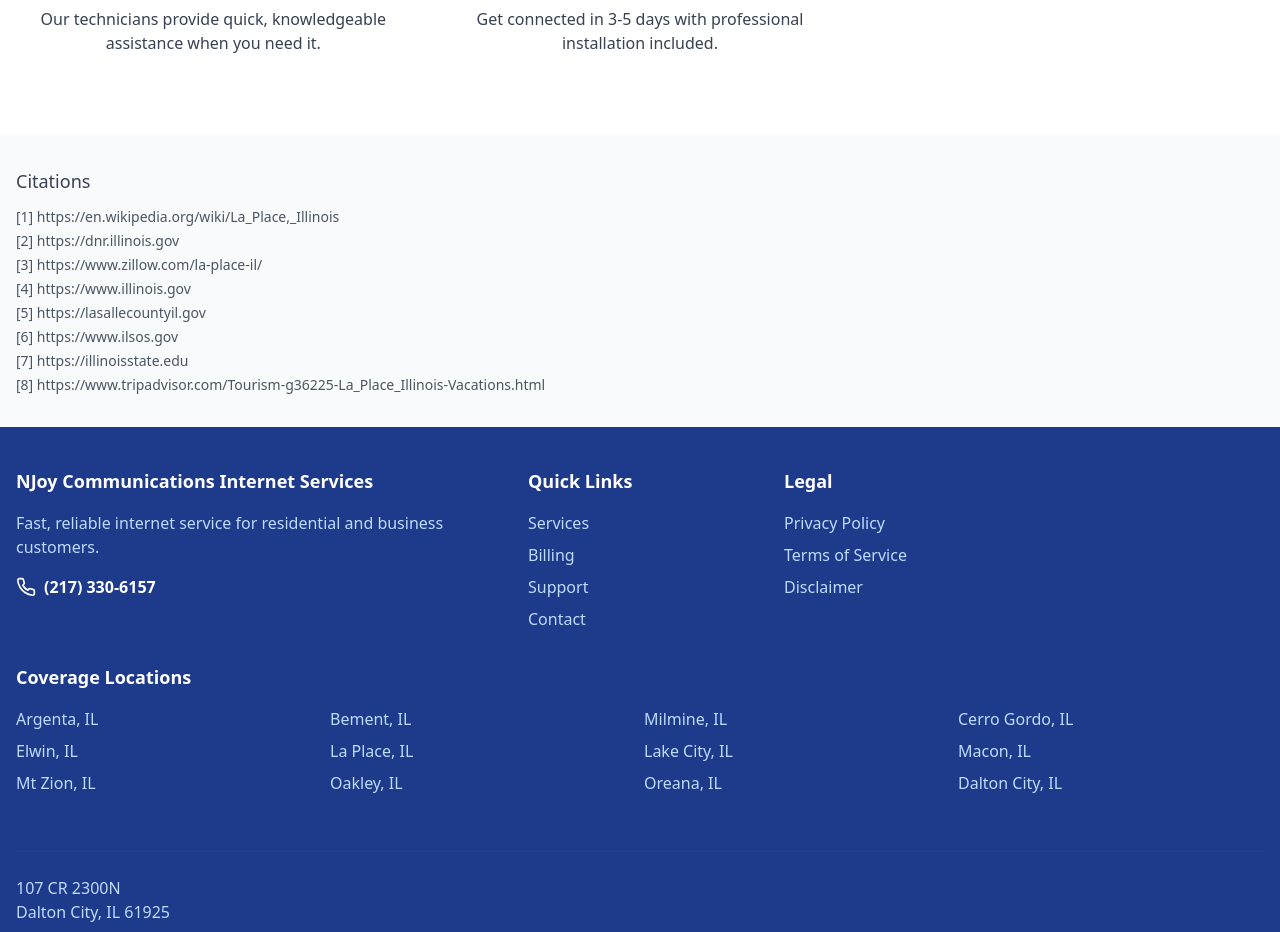
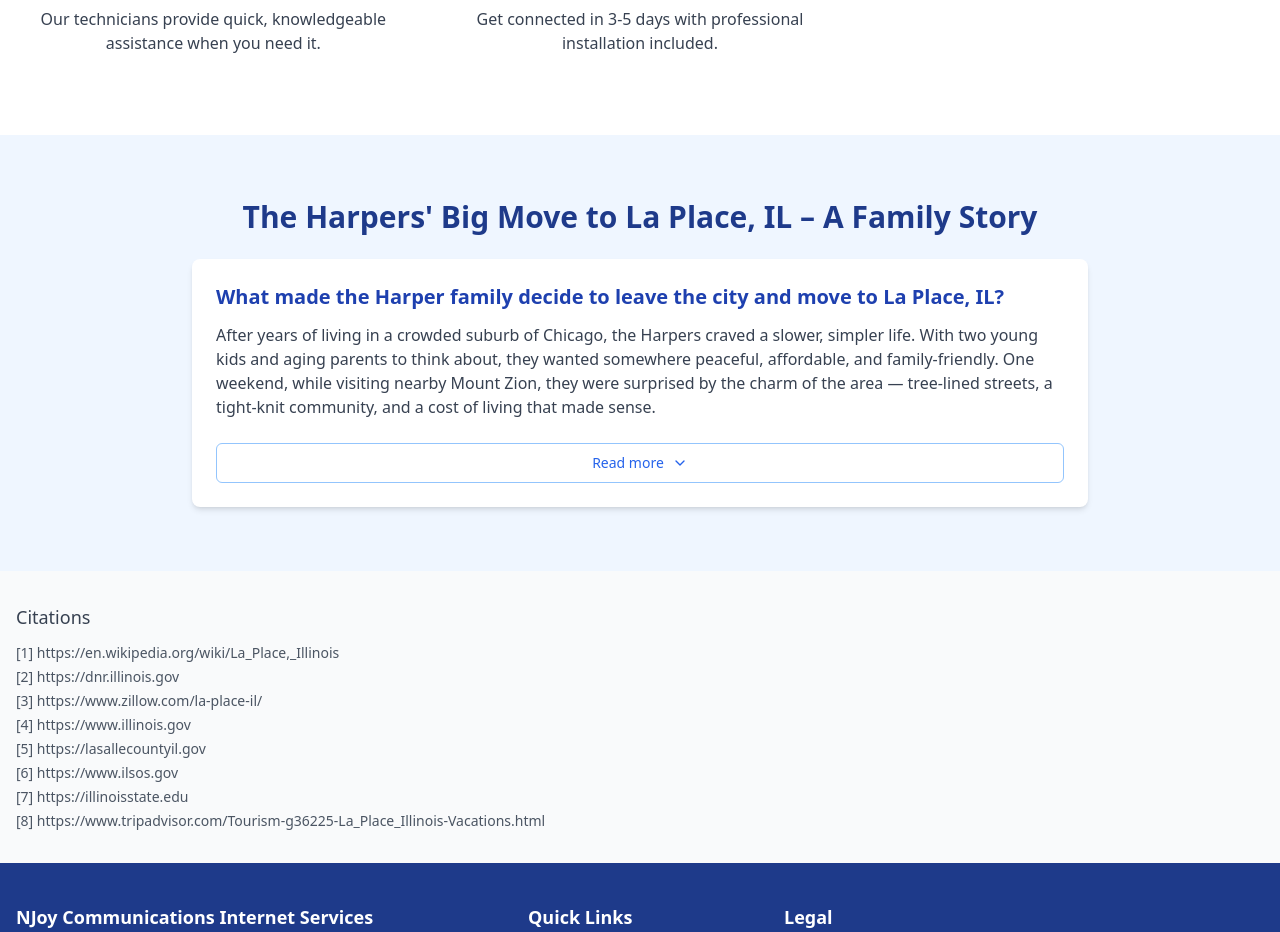
Before and after one commit to MrRich70/shareable-sites-galaxy, a React (Vite) app: page /la-place-il-internet-service-provider in a window 1280 px wide. Shown: the part 2500-3432 px from the top of the page. Built offline with nearby package versions, Linux system fonts and the light colour scheme.

Commit message:
Add Harper family story to LaPlaceIL
Adds a section to the LaPlaceIL page featuring the story of the Harper family and their move to La Place, IL.

```diff
--- /dev/null
+++ b/src/components/laplace/FamilyStorySection.tsx
@@ -0,0 +1,102 @@
+
+import React, { useState } from "react";
+import { Collapsible, CollapsibleContent, CollapsibleTrigger } from "@/components/ui/collapsible";
+import { Button } from "@/components/ui/button";
+import { ChevronDown, ChevronUp } from "lucide-react";
+
+const FamilyStorySection = () => {
+  const [isOpen, setIsOpen] = useState(false);
+
+  return (
+    <section className="py-16 bg-blue-50">
+      <div className="container mx-auto px-4">
+        <h2 className="text-3xl font-bold text-blue-900 mb-6 text-center">
+          The Harpers' Big Move to La Place, IL – A Family Story
+        </h2>
+
+        <div className="max-w-4xl mx-auto bg-white rounded-lg shadow-md p-6">
+          <div className="mb-6">
+            <h3 className="text-xl font-semibold text-blue-800 mb-3">
+              What made the Harper family decide to leave the city and move to La Place, IL?
+            </h3>
+            <p className="text-gray-700">
+              After years of living in a crowded suburb of Chicago, the Harpers craved a slower, simpler life. With two young kids and aging parents to think about, they wanted somewhere peaceful, affordable, and family-friendly. One weekend, while visiting nearby Mount Zion, they were surprised by the charm of the area — tree-lined streets, a tight-knit community, and a cost of living that made sense.
+            </p>
+          </div>
+
+          <Collapsible open={isOpen} onOpenChange={setIsOpen} className="space-y-4">
+            <CollapsibleContent>
+              <div className="space-y-6">
+                <div>
+                  <h3 className="text-xl font-semibold text-blue-800 mb-3">
+                    What did they find appealing about Mount Zion and the area around La Place?
+                  </h3>
+                  <p className="text-gray-700">
+                    The Harpers were impressed by Mount Zion's reputation for safety, with 24-hour police protection and a poverty rate of just 3.5%. The growing local economy was another bonus — the median household income had jumped to over $110,000, showing that people were thriving here. Plus, Mount Zion's public library, well-maintained parks, and good schools made it clear that this was a community that invested in its future.
+                  </p>
+                </div>
+
+                <div>
+                  <h3 className="text-xl font-semibold text-blue-800 mb-3">
+                    How did the demographic profile affect their decision?
+                  </h3>
+                  <p className="text-gray-700">
+                    As a mixed-race family, the Harpers were naturally curious about the diversity of the area. While Mount Zion's population was predominantly White (90.22%), they appreciated the small but present mix of African American (4.1%) and Asian (3.11%) residents. What stood out more was the welcoming vibe they got from everyone they met — a neighbor even brought them homemade cookies the day they toured a house.
+                  </p>
+                </div>
+
+                <div>
+                  <h3 className="text-xl font-semibold text-blue-800 mb-3">
+                    Were they concerned about the declining population in the area?
+                  </h3>
+                  <p className="text-gray-700">
+                    Honestly, yes — at first. Learning that Mount Zion's population had dropped slightly from 6,014 in 2020 to a projected 5,816 by 2025 gave them pause. But then they realized that the slower pace meant less congestion, more space, and the kind of small-town atmosphere they'd been craving. And despite the drop, Mount Zion was still ranked 304th out of 1,445 cities in Illinois — not bad for a village its size.
+                  </p>
+                </div>
+
+                <div>
+                  <h3 className="text-xl font-semibold text-blue-800 mb-3">
+                    What was their favorite discovery after settling in?
+                  </h3>
+                  <p className="text-gray-700">
+                    Surprisingly, it was the little things. The kids loved getting library cards from Mount Zion's library, and Saturday mornings turned into family trips to the local diner — where everyone knew their names by week three. The Harpers found themselves hosting backyard BBQs with neighbors, the kind they only dreamed about in the city. And with two local banks, solid municipal services, and waste disposal sorted, they realized that life here was not only simpler — it was better.
+                  </p>
+                </div>
+
+                <div>
+                  <h3 className="text-xl font-semibold text-blue-800 mb-3">
+                    Would they recommend La Place and Mount Zion to other families looking to relocate?
+                  </h3>
+                  <p className="text-gray-700">
+                    Absolutely. "It's not about finding a perfect place," Mr. Harper says, "It's about finding the right place for your family. And for us, that's La Place — with Mount Zion right next door."
+                  </p>
+                </div>
+              </div>
+            </CollapsibleContent>
+
+            <CollapsibleTrigger asChild>
+              <Button
+                variant="outline"
+                className="w-full flex items-center justify-center gap-2 border-blue-300 text-blue-600 hover:bg-blue-50"
+              >
+                {isOpen ? (
+                  <>
+                    <span>Read less</span>
+                    <ChevronUp className="h-4 w-4" />
+                  </>
+                ) : (
+                  <>
+                    <span>Read more</span>
+                    <ChevronDown className="h-4 w-4" />
+                  </>
+                )}
+              </Button>
+            </CollapsibleTrigger>
+          </Collapsible>
+        </div>
+      </div>
+    </section>
+  );
+};
+
+export default FamilyStorySection;
--- a/src/pages/LaPlaceIL.tsx
+++ b/src/pages/LaPlaceIL.tsx
@@ -6,6 +6,7 @@ import MapSection from "@/components/laplace/MapSection";
 import AttractionsSection from "@/components/laplace/AttractionsSection";
 import QuestionsSection from "@/components/laplace/QuestionsSection";
 import FeaturesSection from "@/components/laplace/FeaturesSection";
+import FamilyStorySection from "@/components/laplace/FamilyStorySection";
 
 const LaPlaceIL = () => {
   return (
@@ -16,6 +17,7 @@ const LaPlaceIL = () => {
         <AttractionsSection />
         <QuestionsSection />
         <FeaturesSection />
+        <FamilyStorySection />
 
         {/* Citations Section */}
         <section className="py-8 bg-gray-50">
```
